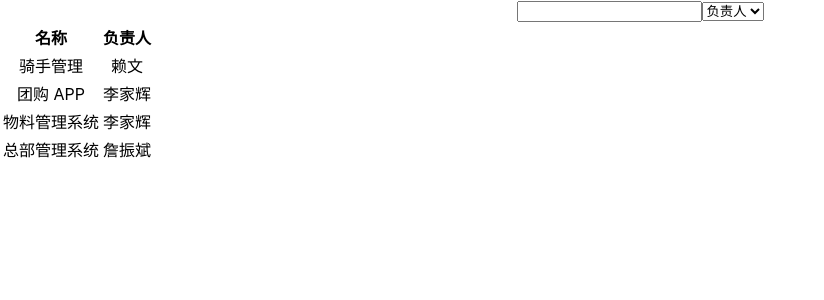
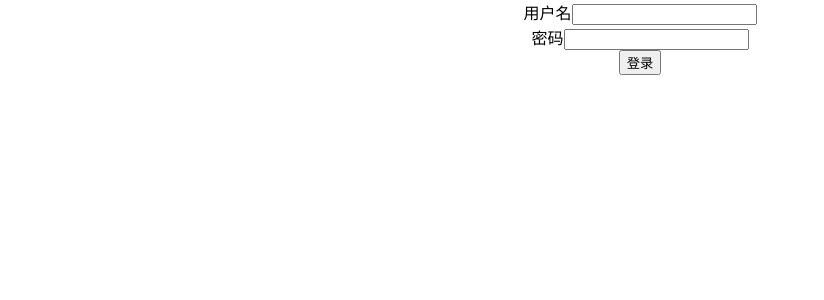
Before and after one commit to ZifengChen/jira-mock, a React (Create React App) app: page / in a window 1280 px wide. Shown: the top 300 px of the page, without its empty margins (0-824 px from the left). Built offline with nearby package versions, Linux system fonts and the light colour scheme; data requests are answered from the project's data file.

Commit message:
feat: login

```diff
--- a/src/App.tsx
+++ b/src/App.tsx
@@ -1,13 +1,14 @@
 import React from "react";
-import logo from "./logo.svg";
 import "./App.css";
 import { ProjectListScreen } from "./screens/project-list";
+import { LoginScreen } from "./screens/login";
 
 function App() {
   console.log("hello");
   return (
     <div className="App">
-      <ProjectListScreen />
+      {/* <ProjectListScreen /> */}
+      <LoginScreen />
     </div>
   );
 }
--- /dev/null
+++ b/src/screens/login/index.tsx
@@ -0,0 +1,39 @@
+import React, { FormEvent } from "react";
+
+const apiUrl = process.env.REACT_APP_API_URL;
+
+export const LoginScreen = () => {
+  const login = (param: { username: string; password: string }) => {
+    fetch(`${apiUrl}/login`, {
+      method: "POST",
+      headers: {
+        "Content-Type": "application/json",
+      },
+      body: JSON.stringify(param),
+    }).then(async (response) => {
+      if (response.ok) {
+      }
+    });
+  };
+  const handleSubmit = (event: FormEvent<HTMLFormElement>) => {
+    event.preventDefault();
+    const username = (event.currentTarget.elements[0] as HTMLInputElement)
+      .value;
+    const password = (event.currentTarget.elements[1] as HTMLInputElement)
+      .value;
+    login({ username, password });
+  };
+  return (
+    <form onSubmit={handleSubmit}>
+      <div>
+        <label htmlFor="userName">用户名</label>
+        <input type="text" id={"username"} />
+      </div>
+      <div>
+        <label htmlFor="password">密码</label>
+        <input type="password" id={"password"} />
+      </div>
+      <button type="submit">登录</button>
+    </form>
+  );
+};
```
